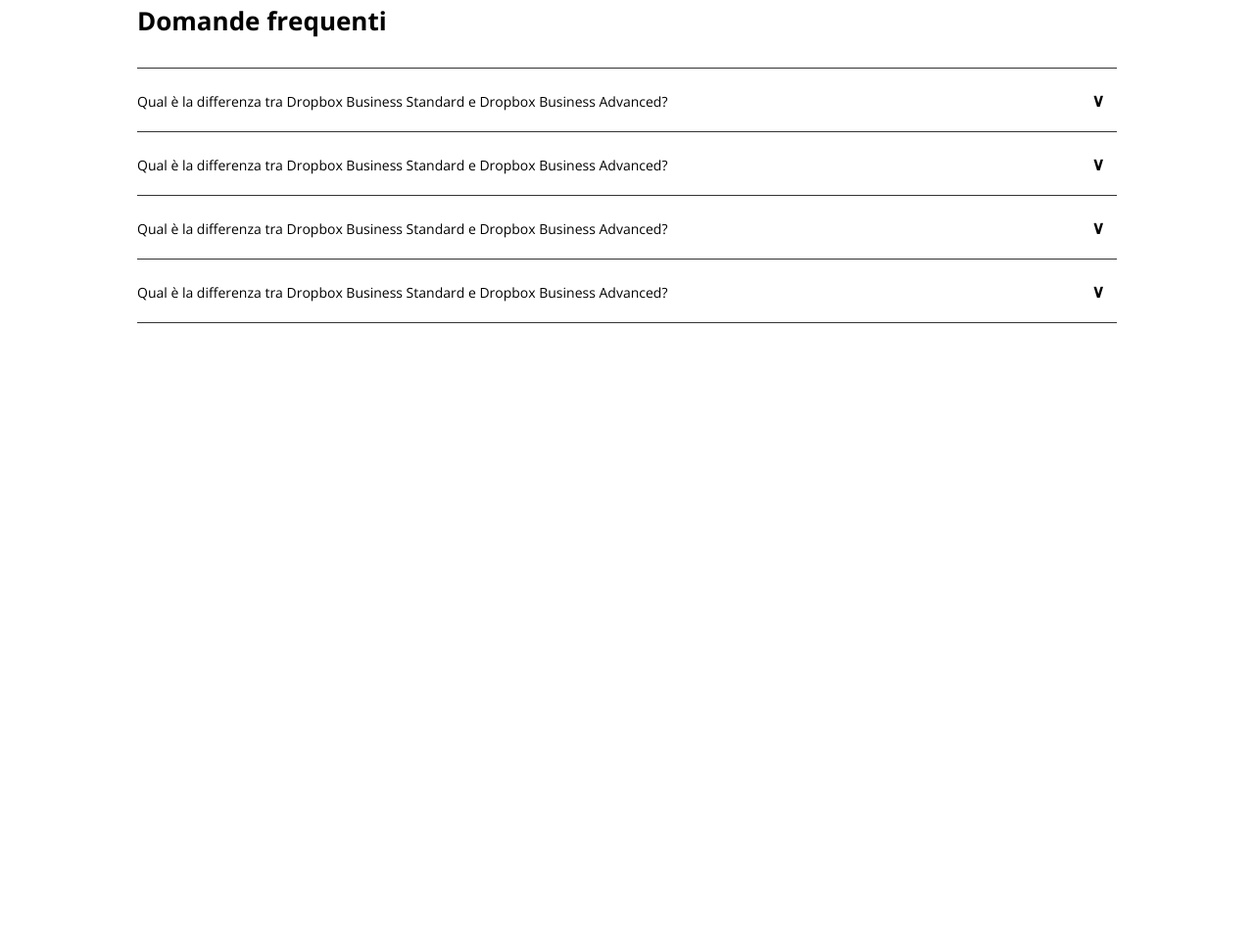
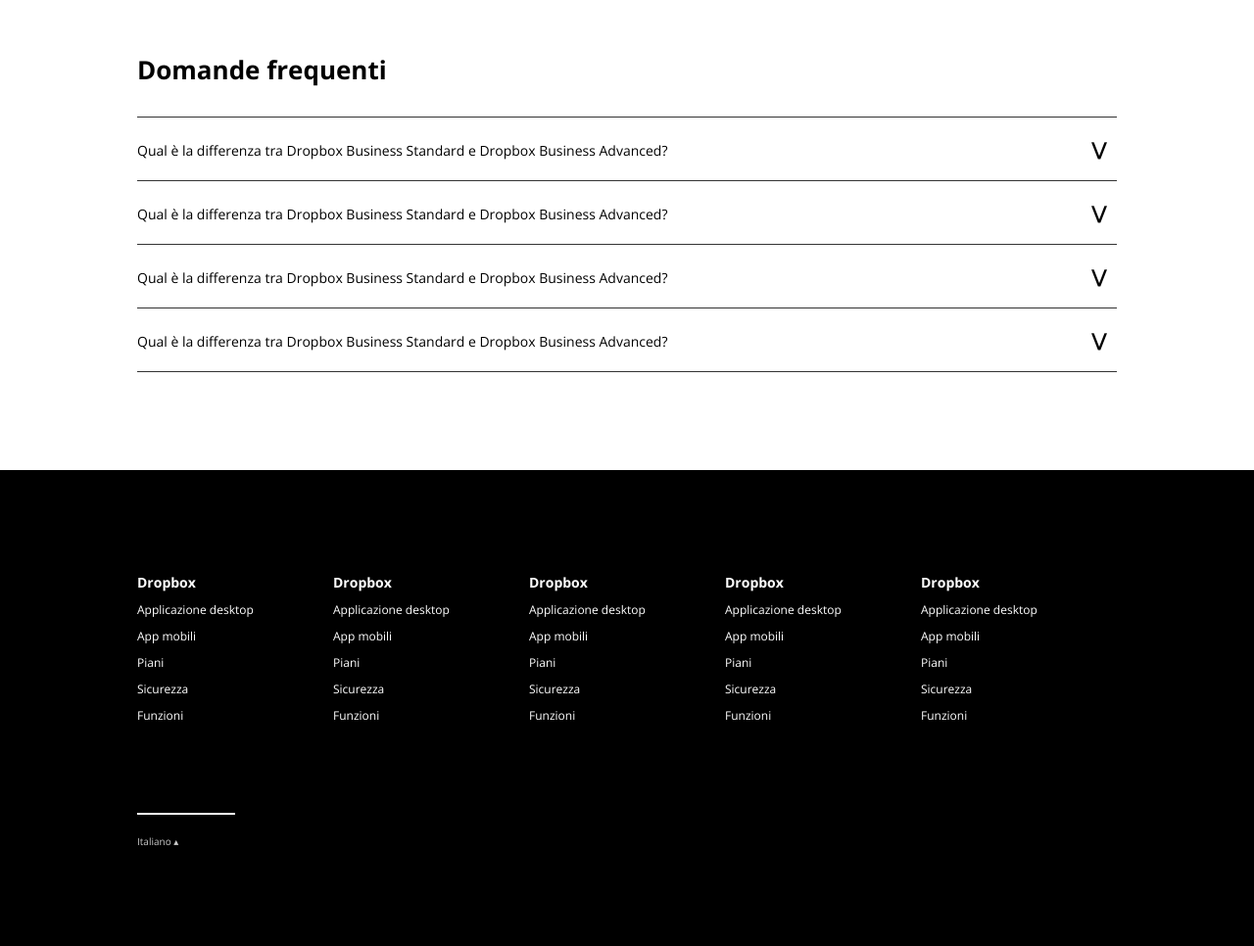
Before and after one commit to VinRu5/htmlcss-dropbox, a plain HTML site: page index.html in a window 1280 px wide. Shown: the part 5080-6046 px from the top of the page at 98% size. Before the commit the page ends 5460 px from the top, so only its background shows below. Drawn offline with nearby package versions, Linux system fonts and the light colour scheme.

Commit message:
fine bozza struttura

```diff
--- a/css/style.css
+++ b/css/style.css
@@ -347,7 +347,7 @@ header .container-1 img {
 
 /* sezione faq */
 .faq {
-    padding: 50px 0;
+    padding: 100px 0;
 }
 
 .faq-title {
@@ -375,3 +375,39 @@ header .container-1 img {
     font-size: 18px;
     font-weight: bold;
 }
+
+/* footer */
+footer {
+    background: #000;
+    color: #fff;
+    padding: 100px 0;
+}
+
+.footer-up {
+    height: 250px;
+}
+
+.footer-up-item {
+    width: calc(100% / 5);
+}
+
+.footer-up-item ul li {
+    font-size: 12px;
+    padding: 5px 0;
+}
+
+.footer-up-item ul li:first-child {
+    font-weight: bold;
+    font-size: 14px;
+}
+
+footer .container-2 hr {
+    width: 100px;
+    border: 1px solid #fff;
+}
+
+.lang {
+    color: #ccc;
+    font-size: 10px;
+    padding-top: 20px;
+}
--- a/index.html
+++ b/index.html
@@ -335,30 +335,93 @@
                     <div class="faq-query-text">
                         Qual è la differenza tra Dropbox Business Standard e Dropbox Business Advanced?
                     </div>
-                    <div class="vee">&vee;</div>
+                    <div class="vee">&Vee;</div>
                 </div>
                 <div class="faq-query">
                     <div class="faq-query-text">
                         Qual è la differenza tra Dropbox Business Standard e Dropbox Business Advanced?
                     </div>
-                    <div class="vee">&vee;</div>
+                    <div class="vee">&Vee;</div>
                 </div>
                 <div class="faq-query">
                     <div class="faq-query-text">
                         Qual è la differenza tra Dropbox Business Standard e Dropbox Business Advanced?
                     </div>
-                    <div class="vee">&vee;</div>
+                    <div class="vee">&Vee;</div>
                 </div>
                 <div class="faq-query">
                     <div class="faq-query-text">
                         Qual è la differenza tra Dropbox Business Standard e Dropbox Business Advanced?
                     </div>
-                    <div class="vee">&vee;</div>
+                    <div class="vee">&Vee;</div>
                 </div>
             </div>
         </section>
     </main>
 
+    <!-- inizio footer -->
+    <footer>
+        <div class="container-2">
+            <div class="footer-up clearfix">
+                <div class="footer-up-item fl">
+                    <ul>
+                        <li>Dropbox</li>
+                        <li>Applicazione desktop</li>
+                        <li>App mobili</li>
+                        <li>Piani</li>
+                        <li>Sicurezza</li>
+                        <li>Funzioni</li>
+                    </ul>
+                </div>
+                <div class="footer-up-item fl">
+                    <ul>
+                        <li>Dropbox</li>
+                        <li>Applicazione desktop</li>
+                        <li>App mobili</li>
+                        <li>Piani</li>
+                        <li>Sicurezza</li>
+                        <li>Funzioni</li>
+                    </ul>
+                </div>
+                <div class="footer-up-item fl">
+                    <ul>
+                        <li>Dropbox</li>
+                        <li>Applicazione desktop</li>
+                        <li>App mobili</li>
+                        <li>Piani</li>
+                        <li>Sicurezza</li>
+                        <li>Funzioni</li>
+                    </ul>
+                </div>
+                <div class="footer-up-item fl">
+                    <ul>
+                        <li>Dropbox</li>
+                        <li>Applicazione desktop</li>
+                        <li>App mobili</li>
+                        <li>Piani</li>
+                        <li>Sicurezza</li>
+                        <li>Funzioni</li>
+                    </ul>
+                </div>
+                <div class="footer-up-item fl">
+                    <ul>
+                        <li>Dropbox</li>
+                        <li>Applicazione desktop</li>
+                        <li>App mobili</li>
+                        <li>Piani</li>
+                        <li>Sicurezza</li>
+                        <li>Funzioni</li>
+                    </ul>
+                </div>
+            </div>
+            <hr>
+            <div class="lang">
+                Italiano &utrif;
+            </div>
+        </div>
+
+    </footer>
+
 
 
 </body>
```
